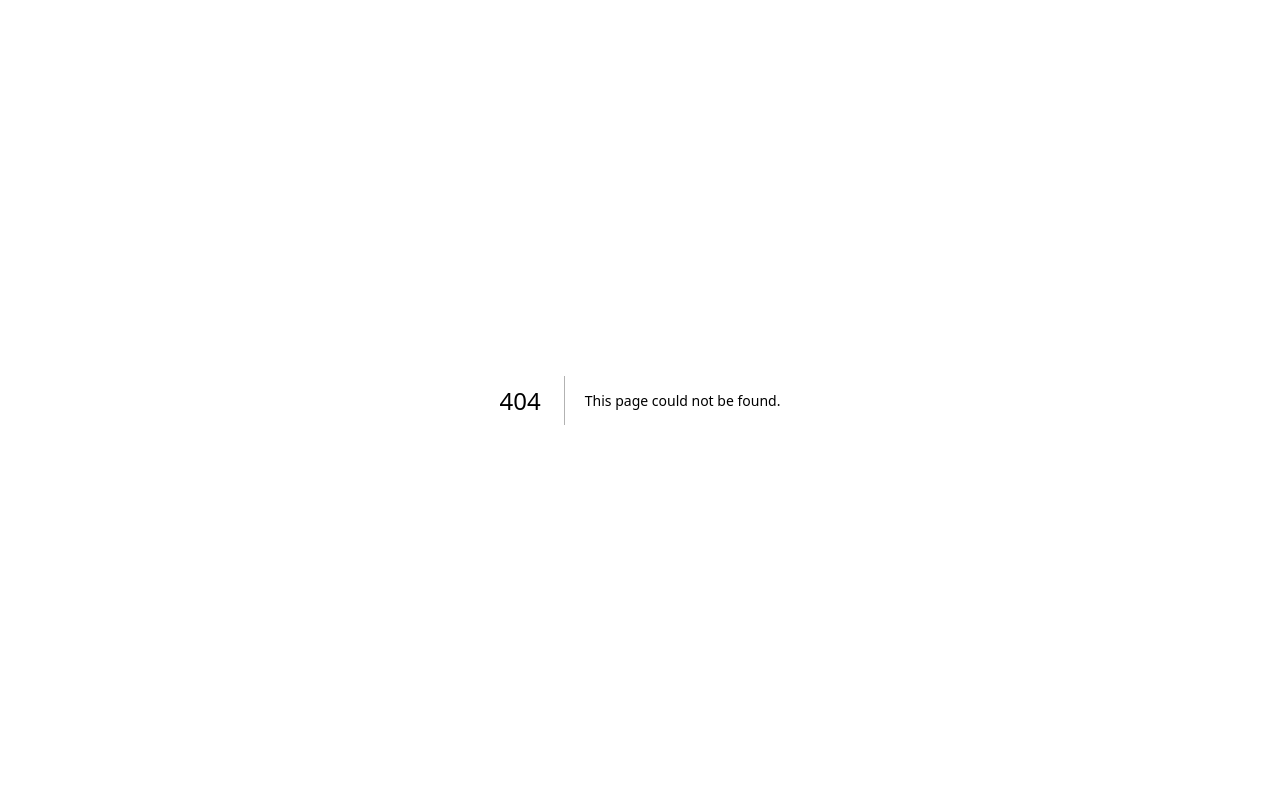
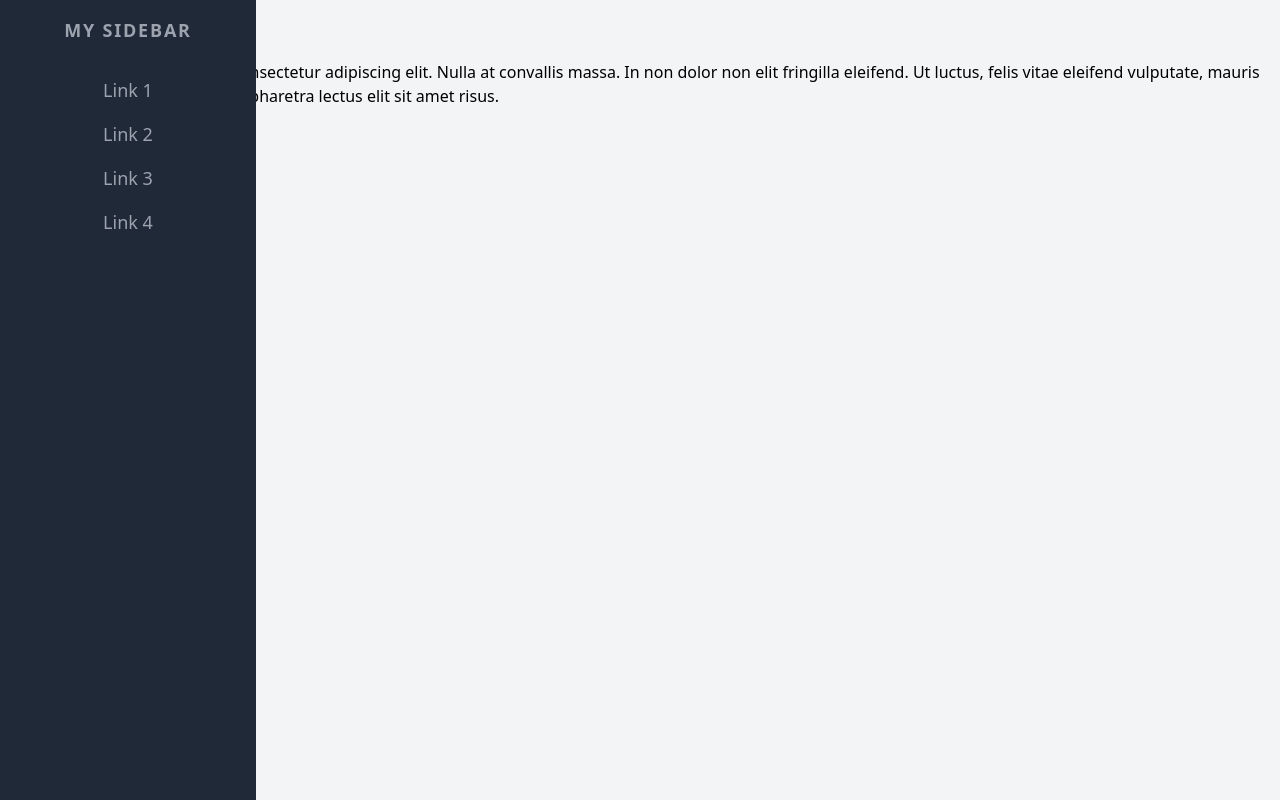
Before and after one commit to eddieward21/AlgoBlog, a Next.js app: page /navbar2 in a window 1280 px wide. Before the commit this address had no page. Built offline with nearby package versions, Linux system fonts and the light colour scheme.

Commit message:
created dropdown for categories and difficulty

```diff
--- /dev/null
+++ b/app/navbar2/page.tsx
@@ -0,0 +1,12 @@
+import React from 'react'
+import Navbar2 from '../../components/Navbar2'
+
+const page = () => {
+  return (
+    <div>
+        <Navbar2/>
+    </div>
+  )
+}
+
+export default page
--- a/app/page.tsx
+++ b/app/page.tsx
@@ -7,6 +7,7 @@ import client from '../utils/client'
 import Footer from '../components/Footer'
 import Categories from '../components/Categories'
 import { SessionProvider } from "next-auth/react"
+import Navbar2 from '../components/Navbar2'
 
 
 
@@ -24,7 +25,7 @@ const categories = await client.fetch(query)
   return (
     <div className = "flex flex-col">
     <div className = "bg-[#131515] font-poppins grid grid-cols-12 h-max">
-      <Navbar categories = {categories}/>
+      <Navbar categories={categories}/>
       <Main/>
       <Categories categories = {categories}/>
     </div>
--- a/app/profile/page.tsx
+++ b/app/profile/page.tsx
@@ -19,7 +19,7 @@ const page = () => {
       }
     }, []);
     const logoutUser = () =>{
-        //localStorage.clear()
+        localStorage.clear()
         window.location.href = '/auth/login';
     }
 
--- a/app/profiles/[slug]/page.tsx
+++ b/app/profiles/[slug]/page.tsx
@@ -1,4 +1,4 @@
-import React from 'react'
+import React, {useEffect, useState} from 'react'
 import { useRouter } from 'next/navigation'
 import { groq } from 'next-sanity'
 import client from '../../../utils/client'
@@ -8,7 +8,6 @@ import author from '../../../schemas/author'
 import Navbar from '../../../components/Navbar'
 import Link from 'next/link'
 import { ArrowLeftCircleIcon } from '@heroicons/react/24/solid'
-import BlockContent from '@sanity/block-content-to-react'
 import moment from 'moment'
 
 type Props = {
@@ -18,6 +17,7 @@ type Props = {
   friend: Author
 }
 async function Page({params: {slug}}: Props){
+  //const [user, setUser] = useState([])
   const query = groq`
     *[_type=='author' && slug.current == $slug][0] {
       friends[]->,
@@ -33,8 +33,9 @@ async function Page({params: {slug}}: Props){
     ...,
   }
   `
-const categories = await client.fetch(q)
+//const categories = await client.fetch(q)
 
+  const user = typeof window !== 'undefined' ? localStorage.getItem('user') : null
 
 
   return (
@@ -53,7 +54,11 @@ const categories = await client.fetch(q)
               <p className="text-gray-500">{profile.email}</p>
             </div>
           </div>
+          {user ?
           <button className="bg-blue-500 hover:bg-blue-600 text-white px-4 py-2 rounded-lg">Follow</button>
+          :
+          <Link href = "/auth/login" className="bg-blue-500 hover:bg-blue-600 text-white px-4 py-2 rounded-lg">Follow</Link>
+          }
         </div>
         <div className="mt-8">
           <div className="flex items-center">
--- /dev/null
+++ b/components/Navbar2.tsx
@@ -0,0 +1,45 @@
+import React from 'react'
+
+const Navbar2 = () => {
+  return (
+    <div className="flex flex-col h-screen">
+  <nav className="lg:hidden md:hidden bg-gray-800 text-gray-400 flex-shrink-0">
+    <div className="flex flex-col items-center h-full py-4">
+      <a href="#" className="text-lg font-semibold uppercase tracking-widest mb-8">My Sidebar</a>
+      <ul className="text-lg">
+        <li className="mb-4"><a href="#" className="hover:text-white">Link 1</a></li>
+        <li className="mb-4"><a href="#" className="hover:text-white">Link 2</a></li>
+        <li className="mb-4"><a href="#" className="hover:text-white">Link 3</a></li>
+        <li className="mb-4"><a href="#" className="hover:text-white">Link 4</a></li>
+      </ul>
+    </div>
+  </nav>
+
+  <div className="flex-1 bg-gray-100 p-4">
+    <h1 className="text-xl font-semibold mb-4">My Page</h1>
+    <p>Lorem ipsum dolor sit amet, consectetur adipiscing elit. Nulla at convallis massa. In non dolor non elit fringilla eleifend. Ut luctus, felis vitae eleifend vulputate, mauris mauris posuere lacus, sit amet pharetra lectus elit sit amet risus.</p>
+  </div>
+
+  <button className="block md:hidden fixed bottom-0 right-0 p-4 bg-gray-800 text-white">
+    <svg className="h-6 w-6 fill-current" viewBox="0 0 24 24">
+      <path v-if="!isOpen" fill-rule="evenodd" clip-rule="evenodd" d="M4 6h16v2H4V6zm0 5h16v2H4v-2zm0 5h16v2H4v-2z"/>
+      <path v-if="isOpen" fill-rule="evenodd" clip-rule="evenodd" d="M19 6h-5v12h5V6zm-7 0H4v12h8V6zm-1 5h6v2h-6v-2z"/>
+    </svg>
+  </button>
+
+  <div className="hidden md:block fixed top-0 left-0 h-screen w-64 bg-gray-800 text-gray-400 overflow-y-auto">
+    <div className="flex flex-col items-center h-full py-4">
+      <a href="#" className="text-lg font-semibold uppercase tracking-widest mb-8">My Sidebar</a>
+      <ul className="text-lg">
+        <li className="mb-4"><a href="#" className="hover:text-white">Link 1</a></li>
+        <li className="mb-4"><a href="#" className="hover:text-white">Link 2</a></li>
+        <li className="mb-4"><a href="#" className="hover:text-white">Link 3</a></li>
+        <li className="mb-4"><a href="#" className="hover:text-white">Link 4</a></li>
+      </ul>
+    </div>
+  </div>
+</div>
+  )
+}
+
+export default Navbar2
--- a/components/Post.tsx
+++ b/components/Post.tsx
@@ -77,6 +77,8 @@ interface IFormInput {
     .catch((error) => console.log(error))
     console.log("Modal Closed?")
   }
+  const user = localStorage.getItem('user');
+
 
 
   return (
@@ -90,7 +92,9 @@ interface IFormInput {
     )}
     </h1>
     </div>
+    {user &&
     <div onClick = {popupShow} className = "ml-auto hover:cursor-pointer"><EllipsisHorizontalIcon fontWeight={100} height={30} width={30}/></div>
+ }
       {showPopup && (
         <div className="fixed top-0 bg-gray-500 bg-opacity-90 left-0 h-full w-full flex items-center justify-center">
           <div className="flex flex-col bg-white shadow-lg w-1/3 rounded">
--- a/components/Posts.tsx
+++ b/components/Posts.tsx
@@ -11,8 +11,36 @@ type Props = {
 }
 
 function Posts({posts}: Props) {
+
+  /*
+  const [filter1, setFilter1] = useState('');
+const [filter2, setFilter2] = useState('');
+
+const filteredProps = props.filter(prop =>
+  prop.name.toLowerCase().includes(filter1.toLowerCase()) &&
+  prop.category.toLowerCase().includes(filter2.toLowerCase())
+);
+<select>
+  {filteredProps.map(prop => (
+    <option key={prop.id} value={prop.value}>{prop.name}</option>
+  ))}
+</select>
+
+<input type="text" value={filterText} onChange={(e) => setFilterText(e.target.value)} />
+
+  */
   const [search, setSearch] = useState('');
+  const [catDD, setCatDD]= useState(false);
+  const [diffDD, setDiffDD]= useState(false);
+
   console.log(search)
+
+  function showcatDD() {
+    setCatDD(!catDD);
+  }
+  function showDiffDD() {
+    setDiffDD(!diffDD);
+  }
 
   return (
   <div className = "w-10/12">
@@ -22,8 +50,29 @@ function Posts({posts}: Props) {
     </div>
     <div className = "mt-5 text-white w-full h-8 flex flex-row justify-between align-center text-sm font-bold">
       <div className = "flex flex-row rounded items-center	justify-center pl-2 cursor-pointer bg-gray-800"><p>Lists</p> <ChevronDownIcon height={10} width={20}/></div>
-      <div className = "flex flex-row rounded items-center	justify-center pl-2 cursor-pointer bg-gray-800"><p>Difficulty</p> <ChevronDownIcon height={10} width={20}/></div>
-      <div className = "flex flex-row rounded items-center	justify-center pl-2 cursor-pointer bg-gray-800"><p>Categories</p> <ChevronDownIcon height={10} width={20}/></div>
+      <div onClick={showDiffDD} className = "relative flex flex-row rounded items-center	justify-center pl-2 cursor-pointer bg-gray-800"><p>Difficulty</p> <ChevronDownIcon height={10} width={20}/>
+      {diffDD &&
+          <div className = "text-white text-sm rounded bg-gray-800 shadow-md flex flex-col absolute left-0 bottom-0 w-32 transform translate-y-full">
+              <div className = "text-xs py-2 pl-4 hover:bg-gray-700 rounded">Easy</div>
+              <div className = "text-xs py-2 pl-4 hover:bg-gray-700 rounded">Medium</div>
+              <div className = "text-xs py-2 pl-4 hover:bg-gray-700 rounded">Hard</div>
+
+
+          </div>
+      }
+      </div>
+
+      <div onClick={showcatDD} className = "mb-2 relative flex flex-row rounded items-center	justify-center pl-2 cursor-pointer bg-gray-800"><p>Categories</p> <ChevronDownIcon height={10} width={20}/>
+      {catDD &&
+          <div className = "text-white text-sm rounded bg-gray-800 shadow-md flex flex-col absolute left-0 bottom-0 w-32 transform translate-y-full">
+              <div className = "text-xs py-2 pl-4 hover:bg-gray-700 rounded">Hashmap</div>
+              <div className = "text-xs py-2 pl-4 hover:bg-gray-700 rounded">Array</div>
+              <div className = "text-xs py-2 pl-4 hover:bg-gray-700 rounded">BST</div>
+
+
+          </div>
+      }
+      </div>
       <div className = "flex flex-row rounded items-center	justify-center pl-2 cursor-pointer bg-gray-800"><p>Favorites</p> <ChevronDownIcon height={10} width={20}/></div>
 
     </div>
```
